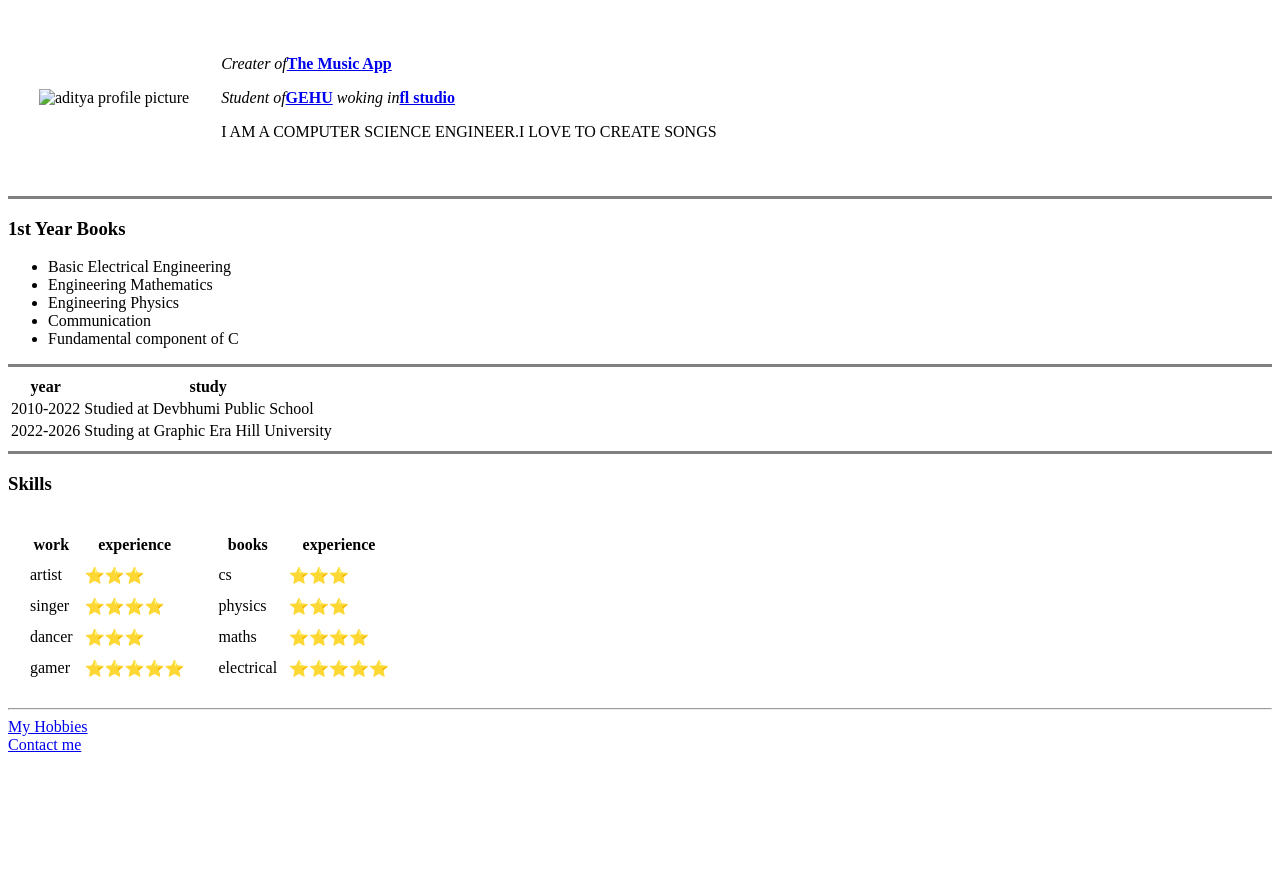
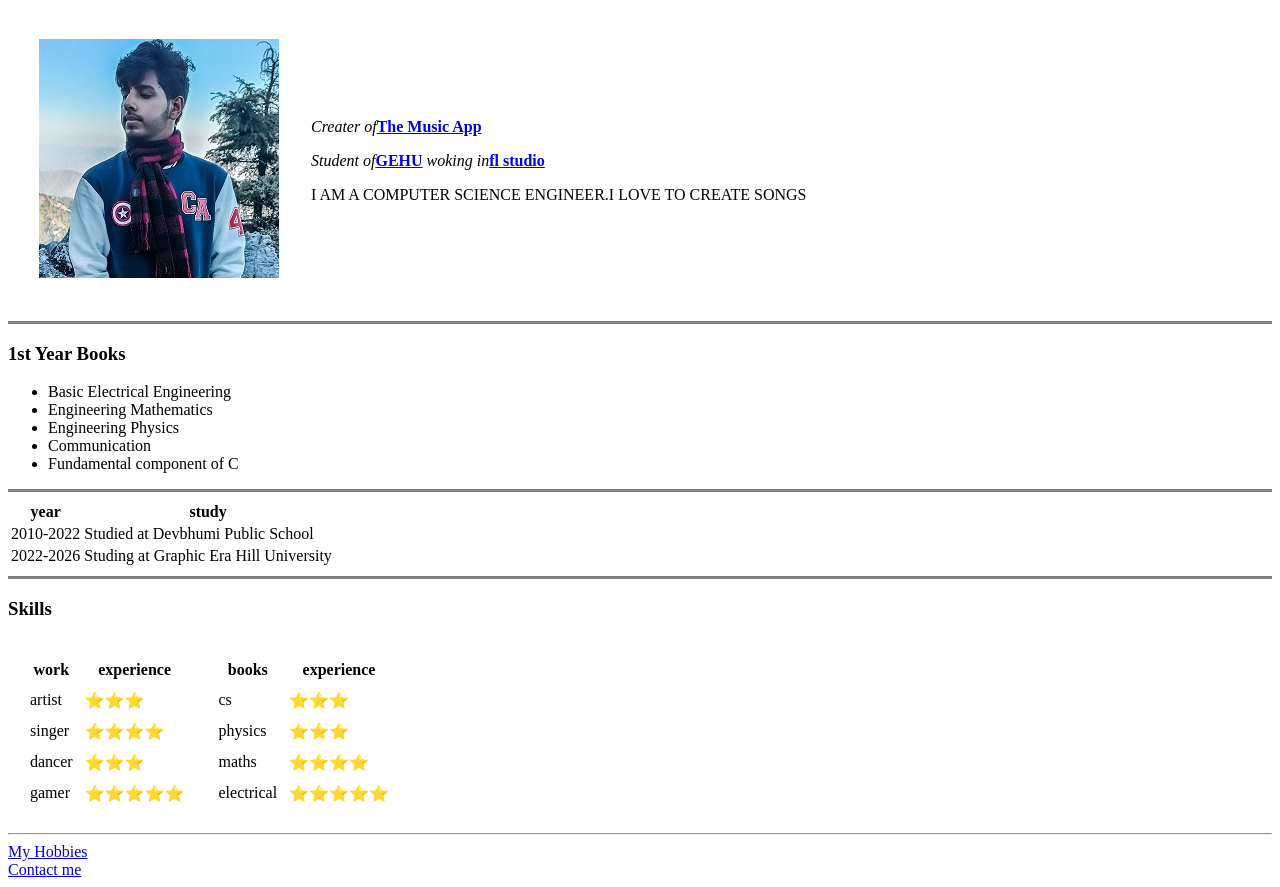
Before and after one commit to addy1811/cv, a plain HTML site: page index.html in a window 1280 px wide. Before the commit the page ends 800 px from the top, so only its background shows below. Drawn offline with Linux system fonts and the light colour scheme.

Commit message:
Update index.html

```diff
--- a/index.html
+++ b/index.html
@@ -7,7 +7,7 @@
     <body>
         <table cellspacing="30">
         <tr>
-            <td><img src="image.jpg" alt="aditya profile picture"></td>
+            <td><img src="https://github.com/addy1811/cv/blob/main/my%20image.jpg" alt="aditya profile picture"></td>
             <td><p><em>Creater of</em><strong><a href ="https://www.musicapp.co/">The Music App</a></strong></p>
         <em>Student of</em><strong><a href="https://www.student.gehu.ac.in">GEHU</a></strong>
         <em>woking in</em><strong><a href="https://www.image-line.com">fl studio</a></strong>
```
